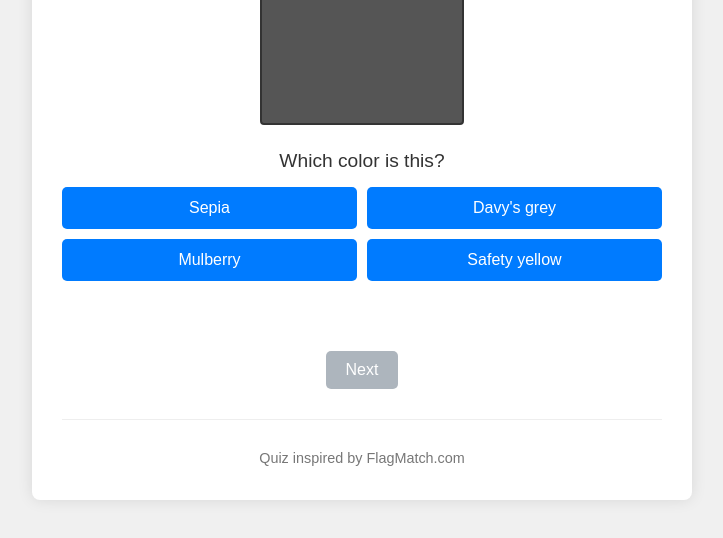
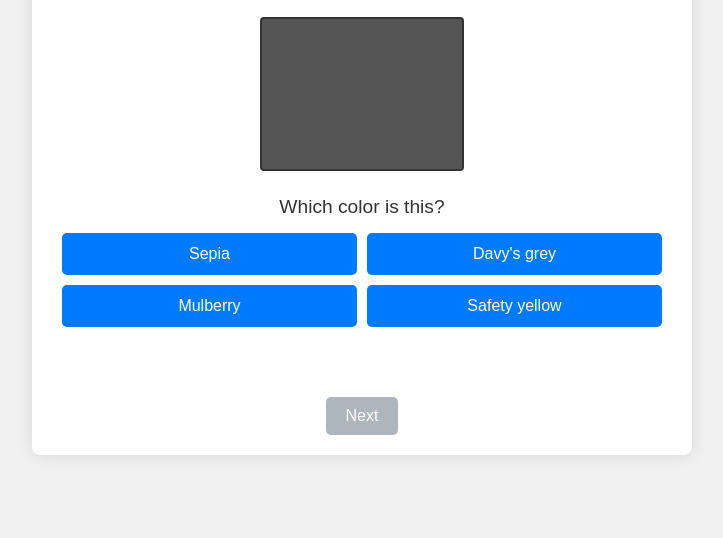
Before and after one commit to NavajitD/Color-Quiz, a plain HTML site: page index.html in a window 1280 px wide. Shown: the part 224-762 px from the top of the page, without its empty margins (278-1001 px from the left). Drawn offline with Linux system fonts and the light colour scheme.

Commit message:
Update index.html

```diff
--- a/index.html
+++ b/index.html
@@ -39,10 +39,6 @@
                 <button id="next-btn">Next</button>
             </div>
         </main>
-
-        <footer>
-            <p>Quiz inspired by FlagMatch.com</p>
-        </footer>
     </div>
 
     <div id="results-container" class="hidden">
```
